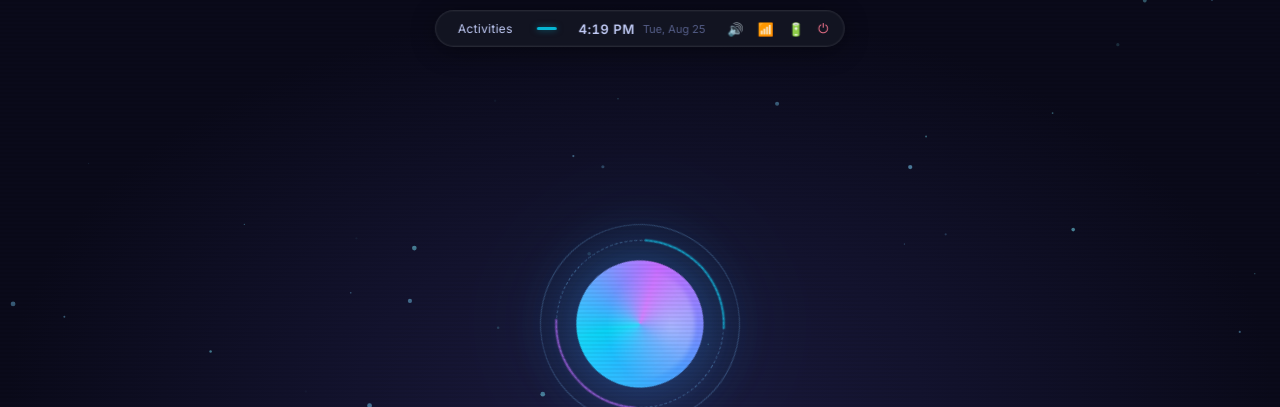
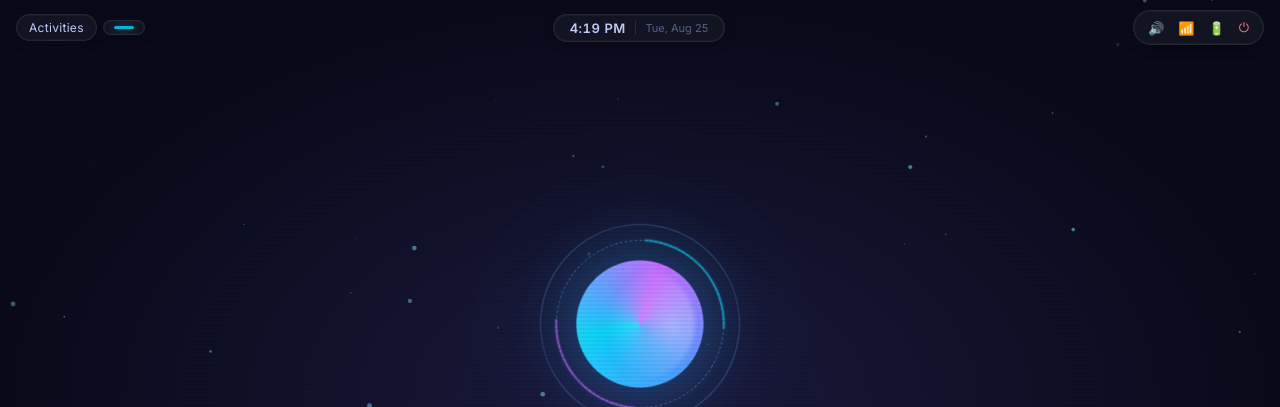
Before and after one commit to Lavish09-Mehra/LaOS-AI, a website: page home/public/index.html in a window 1280 px wide. Shown: the top 407 px of the page. Drawn offline with nearby package versions, Linux system fonts and the light colour scheme; no server answers.

Commit message:
Dynamic Island separate pills with hover animations, window close 0.9s, clock shows date+AM/PM

```diff
--- a/home/public/app.js
+++ b/home/public/app.js
@@ -142,7 +142,7 @@
   var win = document.getElementById(id);
   win.classList.add('closing');
   win.classList.remove('focused');
-  setTimeout(function() { win.classList.remove('open', 'closing'); win.style.display = 'none'; }, 200);
+  setTimeout(function() { win.classList.remove('open', 'closing'); win.style.display = 'none'; }, 900);
   openWindows[id] = false;
   minimizedWindows[id] = false;
   windowCount = Math.max(0, windowCount - 1);
@@ -152,7 +152,7 @@
   var win = document.getElementById(id);
   win.classList.add('closing');
   win.classList.remove('focused');
-  setTimeout(function() { win.classList.remove('open', 'closing'); win.style.display = 'none'; }, 200);
+  setTimeout(function() { win.classList.remove('open', 'closing'); win.style.display = 'none'; }, 900);
   openWindows[id] = false;
   minimizedWindows[id] = true;
   windowCount = Math.max(0, windowCount - 1);
@@ -182,7 +182,7 @@
   document.querySelectorAll('.window.open').forEach(function(w) {
     w.classList.add('closing');
     w.classList.remove('focused');
-    setTimeout(function() { w.classList.remove('open', 'closing'); w.style.display = 'none'; }, 200);
+    setTimeout(function() { w.classList.remove('open', 'closing'); w.style.display = 'none'; }, 900);
     openWindows[w.id] = false;
     minimizedWindows[w.id] = false;
   });
@@ -216,7 +216,7 @@
   (workspaceWindows[prevWs] || []).forEach(function(wid) {
     var w = document.getElementById(wid);
     if (w) { w.classList.add('closing'); w.classList.remove('focused');
-      setTimeout(function() { w.classList.remove('open', 'closing'); w.style.display = 'none'; }, 200);
+      setTimeout(function() { w.classList.remove('open', 'closing'); w.style.display = 'none'; }, 900);
       openWindows[wid] = false;
       minimizedWindows[wid] = false;
     }
--- a/home/public/index.html
+++ b/home/public/index.html
@@ -37,22 +37,23 @@
 </div>
 
 <!-- ===== TOP BAR ===== -->
-<!-- ===== DYNAMIC ISLAND ===== -->
-<div class="dynamic-island" id="dynamicIsland">
-  <div class="di-left">
-    <button class="di-btn di-activities" id="activitiesBtn" title="Activities">Activities</button>
-    <div class="di-workspaces" id="workspaceIndicator">
-      <div class="di-ws-pill active" data-ws="0" onclick="switchWorkspace(0)"></div>
+<!-- ===== TOP BAR — Dynamic Island Style ===== -->
+<div class="di-topbar" id="diTopbar">
+  <div class="di-topbar-left">
+    <button class="di-btn-pill di-activities" id="activitiesBtn">Activities</button>
+    <div class="di-btn-pill di-workspace-bar" id="workspaceIndicator">
+      <div class="di-ws-dot active" data-ws="0" onclick="switchWorkspace(0)"></div>
     </div>
   </div>
-  <div class="di-center">
-    <button class="di-clock" id="clockBtn">
+  <div class="di-topbar-center">
+    <button class="di-btn-pill di-clock-pill" id="clockBtn">
       <span id="topClock">--:-- --</span>
+      <span class="di-date-sep">|</span>
       <span class="di-date" id="topDate">---</span>
     </button>
   </div>
-  <div class="di-right">
-    <div class="di-tray" id="systemTray">
+  <div class="di-topbar-right">
+    <div class="di-btn-pill di-tray-pill" id="systemTray">
       <span class="di-tray-icon" id="trayVolume" title="Volume">&#128266;</span>
       <span class="di-tray-icon" id="trayNetwork" title="Network">&#128246;</span>
       <span class="di-tray-icon" id="trayBattery" title="Battery">&#128267;</span>
--- a/home/public/styles.css
+++ b/home/public/styles.css
@@ -203,83 +203,111 @@
 }
 
 /* ===== TOP BAR ===== */
-/* ===== DYNAMIC ISLAND ===== */
-.dynamic-island {
-  position: fixed; top: 10px; left: 50%; transform: translateX(-50%);
+/* ===== TOP BAR — Dynamic Island Style ===== */
+.di-topbar {
+  position: fixed; top: 10px; left: 0; right: 0;
   z-index: 9999;
-  display: flex; align-items: center; gap: 2px;
+  display: flex; align-items: center; justify-content: space-between;
+  padding: 0 16px;
+  pointer-events: none;
+  animation: diAppear .5s var(--ease);
+}
+.di-topbar > div { pointer-events: auto; }
+@keyframes diAppear {
+  0% { opacity: 0; transform: translateY(-10px); }
+  100% { opacity: 1; transform: translateY(0); }
+}
+.di-topbar-left, .di-topbar-right { display: flex; align-items: center; gap: 6px; }
+.di-topbar-center { display: flex; justify-content: center; }
+
+/* Dynamic Island Pill */
+.di-btn-pill {
+  display: flex; align-items: center; gap: 6px;
   background: rgba(20, 22, 35, 0.88); backdrop-filter: blur(30px) saturate(1.5);
   border: 1px solid rgba(255,255,255,.08);
-  border-radius: 28px; padding: 5px 10px;
-  min-width: 320px; max-width: 600px;
-  box-shadow: 0 4px 24px rgba(0,0,0,.4), 0 0 0 1px rgba(255,255,255,.03) inset;
-  transition: all .4s cubic-bezier(0.16, 1, 0.3, 1);
-  animation: diAppear .5s var(--ease);
+  border-radius: 22px; padding: 5px 12px;
+  cursor: pointer; color: var(--text); font: inherit;
+  transition: all .35s cubic-bezier(0.16, 1, 0.3, 1);
+  box-shadow: 0 2px 12px rgba(0,0,0,.3), 0 0 0 1px rgba(255,255,255,.03) inset;
+  white-space: nowrap;
 }
-.dynamic-island:hover {
-  box-shadow: 0 8px 40px rgba(0,0,0,.5), 0 0 0 1px rgba(255,255,255,.06) inset;
-  border-color: rgba(255,255,255,.12);
+.di-btn-pill:hover {
+  border-color: rgba(255,255,255,.15);
+  box-shadow: 0 4px 24px rgba(0,0,0,.45), 0 0 0 1px rgba(255,255,255,.06) inset;
+  transform: scale(1.04);
 }
-@keyframes diAppear {
-  0% { opacity: 0; transform: translateX(-50%) scale(0.8) translateY(-10px); }
-  100% { opacity: 1; transform: translateX(-50%) scale(1) translateY(0); }
+.di-btn-pill:active { transform: scale(0.96); }
+
+/* Activities */
+.di-activities {
+  font-size: 12px; font-weight: 500; letter-spacing: 0.3px;
 }
-.di-left, .di-right { display: flex; align-items: center; gap: 4px; }
-.di-center { flex: 1; display: flex; justify-content: center; }
 
-/* Activities button */
-.di-activities {
-  background: none; border: none; color: var(--text); font: inherit;
-  padding: 4px 12px; border-radius: 16px; cursor: pointer;
-  font-size: 12px; font-weight: 500; letter-spacing: 0.3px;
-  transition: all .25s var(--ease);
+/* Workspace bar */
+.di-workspace-bar {
+  padding: 5px 10px; gap: 4px;
 }
-.di-activities:hover { background: rgba(255,255,255,.1); }
-.di-activities:active { transform: scale(0.95); }
-
-/* Workspace pills */
-.di-workspaces {
-  display: flex; align-items: center; gap: 3px;
-  padding: 2px 6px; margin-left: 2px;
-}
-.di-ws-pill {
+.di-ws-dot {
   width: 14px; height: 3px; border-radius: 2px;
   background: rgba(255,255,255,.2); cursor: pointer;
   transition: all .3s var(--ease);
 }
-.di-ws-pill:hover { background: rgba(255,255,255,.4); transform: scaleY(1.5); }
-.di-ws-pill.active {
+.di-ws-dot:hover { background: rgba(255,255,255,.45); transform: scaleY(1.6); }
+.di-ws-dot.active {
   width: 20px; background: var(--lav-cyan);
-  box-shadow: 0 0 6px rgba(6,182,212,.5);
+  box-shadow: 0 0 8px rgba(6,182,212,.5);
 }
 
-/* Clock */
-.di-clock {
-  background: none; border: none; color: var(--text); cursor: pointer;
-  display: flex; align-items: center; gap: 8px;
-  padding: 4px 14px; border-radius: 16px;
-  transition: all .25s var(--ease); font-family: inherit;
+/* Clock pill */
+.di-clock-pill {
+  font-size: 13px; gap: 8px; padding: 5px 16px;
 }
-.di-clock:hover { background: rgba(255,255,255,.08); }
-.di-clock:active { transform: scale(0.96); }
+.di-clock-pill:hover { background: rgba(255,255,255,.08); }
 #topClock {
-  font-size: 13px; font-weight: 600; letter-spacing: 0.5px;
+  font-weight: 600; letter-spacing: 0.5px;
   font-variant-numeric: tabular-nums;
+}
+.di-date-sep {
+  color: rgba(255,255,255,.15); font-weight: 300; font-size: 12px;
 }
 .di-date {
   font-size: 11px; color: var(--text-dim); font-weight: 400;
 }
 
-/* Tray icons */
-.di-tray { display: flex; align-items: center; gap: 2px; }
+/* Tray pill */
+.di-tray-pill {
+  padding: 4px 8px; gap: 2px;
+}
 .di-tray-icon {
-  padding: 4px 6px; border-radius: 10px; cursor: pointer; font-size: 13px;
+  padding: 4px 6px; border-radius: 10px; font-size: 13px;
   transition: all .2s var(--ease); color: var(--text-dim);
 }
-.di-tray-icon:hover { background: rgba(255,255,255,.1); color: var(--text); transform: scale(1.12); }
+.di-tray-icon:hover { background: rgba(255,255,255,.1); color: var(--text); transform: scale(1.15); }
 .di-tray-icon:active { transform: scale(0.9); }
 .di-power { color: var(--red); }
 .di-power:hover { background: rgba(247,118,142,.15); }
+
+/* Tray dropdown */
+.tray-dropdown {
+  position: fixed; top: 50px; right: 50%; transform: translateX(50%);
+  width: 280px; background: var(--surface); border: 1px solid var(--border);
+  border-radius: var(--radius); padding: 8px;
+  display: none; z-index: 10000;
+  box-shadow: 0 12px 40px rgba(0,0,0,.5), 0 0 0 1px rgba(122,162,247,.08);
+}
+.tray-dropdown.open {
+  display: block;
+  animation: slideDown .25s var(--ease), fadeIn .2s ease;
+}
+
+/* Window close animation — 0.9s */
+.window.closing {
+  animation: windowClose .9s var(--ease) forwards;
+}
+@keyframes windowClose {
+  0% { opacity: 1; transform: scale(1); filter: blur(0); }
+  100% { opacity: 0; transform: scale(0.85); filter: blur(6px); }
+}
 
 /* Workspace Transition */
 .workspace-transitioning .desktop { animation: wsSlide .35s var(--ease); }
```
